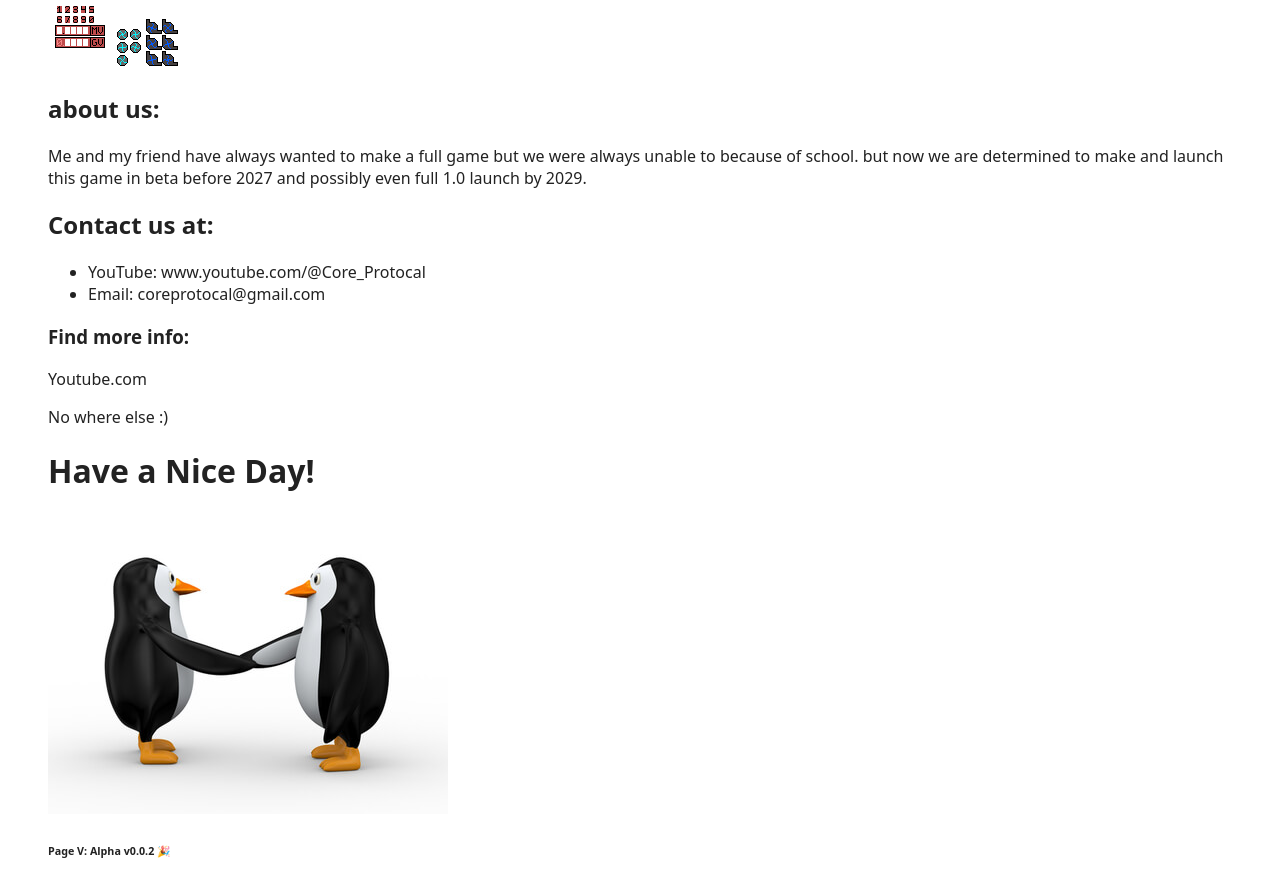
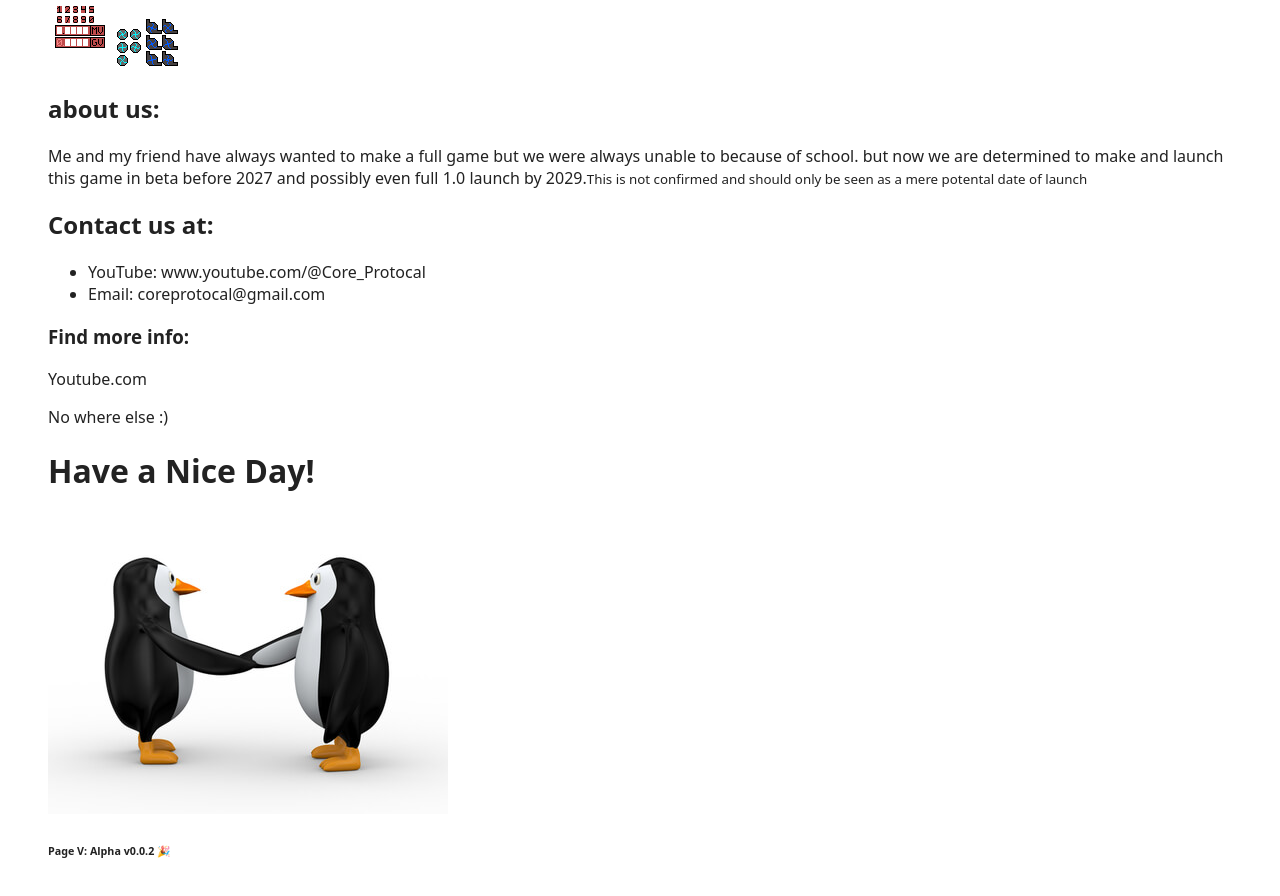
Before and after one commit to B0057ER/core-protocol-website, a plain HTML site: page index.html in a window 1280 px wide. Shown: the part 817-1713 px from the top of the page. Drawn offline with Linux system fonts and the light colour scheme.

Commit message:
Update index.html

```diff
--- a/index.html
+++ b/index.html
@@ -46,7 +46,7 @@
         <h2>about us:</h2>
         <p>Me and my friend have always wanted to make a full game but we were always unable to
         because of school. but now we are determined to make and launch this game in beta before 2027 and possibly even full
-        1.0 launch by 2029.</p>
+        1.0 launch by 2029.<small>This is not confirmed and should only be seen as a mere potental date of launch</small></p>
 
         <h2>Contact us at:</h2>
         <ul>
```
